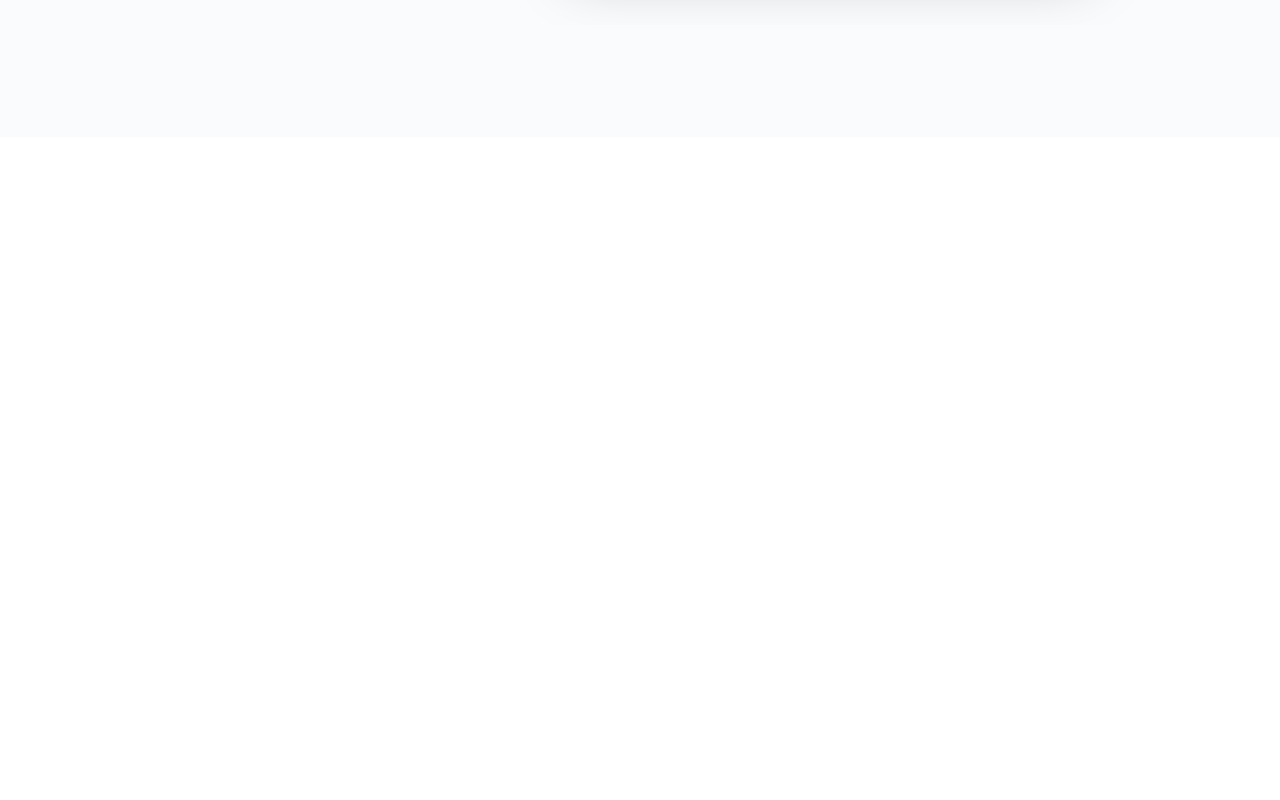
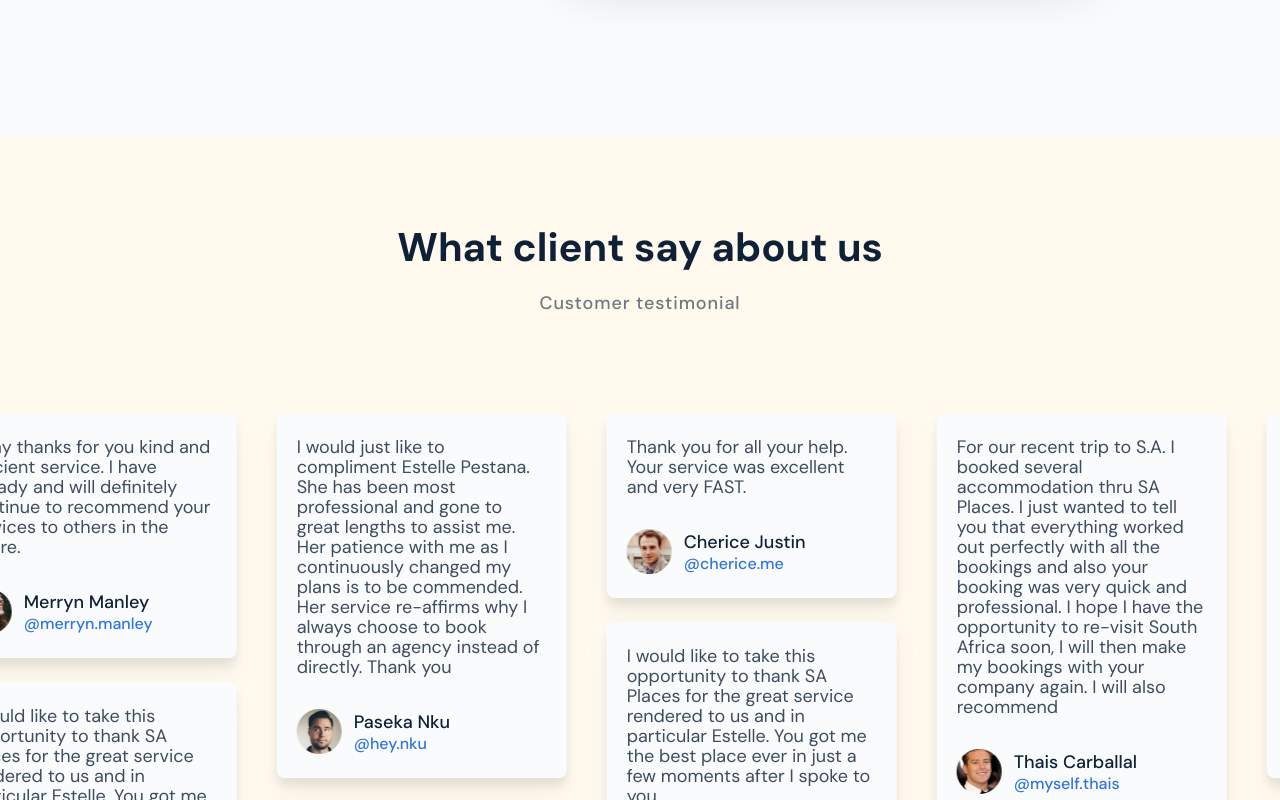
Before and after one commit to KhaledMostafa990/nextjs-agency-website-landing-page, a Next.js app: page / in a window 1280 px wide. Shown: the part 5080-5880 px from the top of the page. Before the commit the page ends 5217 px from the top, so only its background shows below. Built offline with nearby package versions, Linux system fonts and the light colour scheme.

Commit message:
complete inifnite slider use swiper.js for testimonials section

```diff
--- /dev/null
+++ b/components/Testomonials.js
@@ -0,0 +1,89 @@
+import React from 'react';
+import 'swiper/css';
+import { Swiper, SwiperSlide } from 'swiper/react';
+export default function Testomonials({ testimonials }) {
+  return (
+    <section className='col-span-12 container h-full py-20 bg-primary-base/10'>
+      <div className='col-span-12 flex flex-col gap-16 items-center justify-center'>
+        <div className='flex flex-col gap-3 items-center'>
+          <h3 className='text-xl sm:text-2xl md:text-3xl xl:text-4xl text-heading-base text-center font-bold'>
+            What client say about us
+          </h3>
+          <p className='text-heading-base/60 text-center font-medium tracking-wider leading-7 text-xs  lg:text-lg'>
+            Customer testimonial
+          </p>
+        </div>
+        {/* Testimonials Slides */}
+        <div className='w-full h-full'>
+          <Swiper
+            loop={true}
+            centeredSlides={true}
+            grabCursor={true}
+            slidesPerView={1}
+            loopedSlides={12}
+            loopedSlidesLimit={false}
+            loopPreventsSlide={true}
+            draggable={true}
+            breakpoints={{
+              0: {
+                slidesPerView: 1,
+              },
+              640: {
+                slidesPerView: 2,
+              },
+              1280: {
+                slidesPerView: 3,
+              },
+              1600: {
+                slidesPerView: 'auto',
+              },
+            }}
+          >
+            {testimonials.map((testimonial, idx, array) => {
+              const fromLeft = idx;
+              const fromRight = array.length - 1 - idx;
+              return (
+                <SwiperSlide
+                  key={testimonial.id}
+                  className='basis-[max-content]'
+                >
+                  <div
+                    className={
+                      'flex flex-col items-center gap-6 px-5 py-8 justify-evenly h-full'
+                    }
+                  >
+                    <Testimonial data={array[fromLeft]} />
+                    <Testimonial data={array[fromRight]} />
+                  </div>
+                </SwiperSlide>
+              );
+            })}
+          </Swiper>
+        </div>
+      </div>
+    </section>
+  );
+}
+function Testimonial({ data }) {
+  return (
+    <div className='bg-background-secondary min-h-fit min-w-fit max-w-[290px] py-6 px-5 flex flex-col gap-6 md:gap-8 rounded-lg drop-shadow-xl '>
+      <p className='text-heading-base/80 text-start font-light leading-5 text-xs  lg:text-lg max-w-md md:max-w-lg select-none'>
+        {data.text}
+      </p>
+
+      <div className='flex gap-3 select-none'>
+        <div>
+          <img src={data.avatar} alt={data.name} />
+        </div>
+        <h3>
+          <span className='text-heading-base xl:text-lg font-medium'>
+            {data.name}
+          </span>
+          <span className='block text-link text-xs md:text-base font-medium'>
+            {data.username}
+          </span>
+        </h3>
+      </div>
+    </div>
+  );
+}
--- a/package.json
+++ b/package.json
@@ -12,7 +12,8 @@
     "next": "12.3.1",
     "react": "18.2.0",
     "react-dom": "18.2.0",
-    "sharp": "^0.31.1"
+    "sharp": "^0.31.1",
+    "swiper": "^8.4.2"
   },
   "devDependencies": {
     "@tailwindcss/aspect-ratio": "^0.4.2",
--- a/pages/index.js
+++ b/pages/index.js
@@ -4,6 +4,7 @@ import FeaturesQualitySection from '../components/FeaturesQualitySection';
 import Hero from '../components/Hero';
 import Pricing from '../components/Pricing';
 import SupportSection from '../components/SupportSection';
+import Testomonials from '../components/Testomonials';
 
 export default function Home({ data }) {
   return (
@@ -17,6 +18,8 @@ export default function Home({ data }) {
       <CoreFeatureSection accordionData={data.accordion} />
       <FeaturesQualitySection featureQuality={data.featureQulity} />
       <Pricing pricing={data.pricing} />
+
+      <Testomonials testimonials={data.testimonials} />
     </>
   );
 }
@@ -187,6 +190,92 @@ export async function getStaticProps() {
         },
       ],
     },
+    testimonials: [
+      {
+        id: 1,
+        avatar: '../images/testimonials/1.png',
+        name: 'Veona Watson',
+        username: '@hi.veona',
+        text: `I would just like to compliment Estelle Pestana. She has been most professional and gone to great lengths to assist me. Her patience with me as I continuously changed my plans is to be commended. Her service re-affirms why I always choose to book through an agency instead of directly. Thank you`,
+      },
+      {
+        id: 2,
+        avatar: '../images/testimonials/2.png',
+        name: 'Minnie Horn',
+        username: '@hello.mimmie',
+        text: `I would like to take this opportunity to thank SA Places for the great service rendered to us and in particular Estelle. You got me the best place ever in just a few moments after I spoke to you.`,
+      },
+      {
+        id: 3,
+        avatar: '../images/testimonials/3.png',
+        name: 'Merryn Manley',
+        username: '@merryn.manley',
+        text: `Many thanks for you kind and efficient service. I have already and will definitely continue to recommend your services to others in the future.`,
+      },
+      {
+        id: 4,
+        avatar: '../images/testimonials/4.png',
+        name: 'Paseka Nku',
+        username: '@hey.nku',
+        text: `I would just like to compliment Estelle Pestana. She has been most professional and gone to great lengths to assist me. Her patience with me as I continuously changed my plans is to be commended. Her service re-affirms why I always choose to book through an agency instead of directly. Thank you`,
+      },
+      {
+        id: 5,
+        avatar: '../images/testimonials/5.png',
+        name: 'Cherice Justin',
+        username: '@cherice.me',
+        text: `Thank you for all your help. Your service was excellent and very FAST.`,
+      },
+      {
+        id: 6,
+        avatar: '../images/testimonials/6.png',
+        name: 'Thais Carballal',
+        username: '@myself.thais',
+        text: `For our recent trip to S.A. I booked several accommodation thru SA Places. I just wanted to tell you that everything worked out perfectly with all the bookings and also your booking was very quick and professional. I hope I have the opportunity to re-visit South Africa soon, I will then make my bookings with your company again. I will also recommend`,
+      },
+      {
+        id: 7,
+        avatar: '../images/testimonials/7.png',
+        name: 'Veona Watson',
+        username: '@hi.veona',
+        text: `I would just like to compliment Estelle Pestana. She has been most professional and gone to great lengths to assist me. Her patience with me as I continuously changed my plans is to be commended. Her service re-affirms why I always choose to book through an agency instead of directly. Thank you`,
+      },
+      {
+        id: 8,
+        avatar: '../images/testimonials/8.png',
+        name: 'Minnie Horn',
+        username: '@hello.mimmie',
+        text: `I would like to take this opportunity to thank SA Places for the great service rendered to us and in particular Estelle. You got me the best place ever in just a few moments after I spoke to you.`,
+      },
+      {
+        id: 9,
+        avatar: '../images/testimonials/1.png',
+        name: 'Veona Watson',
+        username: '@hi.veona',
+        text: `I would just like to compliment Estelle Pestana. She has been most professional and gone to great lengths to assist me. Her patience with me as I continuously changed my plans is to be commended. Her service re-affirms why I always choose to book through an agency instead of directly. Thank you`,
+      },
+      {
+        id: 10,
+        avatar: '../images/testimonials/2.png',
+        name: 'Minnie Horn',
+        username: '@hello.mimmie',
+        text: `I would like to take this opportunity to thank SA Places for the great service rendered to us and in particular Estelle. You got me the best place ever in just a few moments after I spoke to you.`,
+      },
+      {
+        id: 12,
+        avatar: '../images/testimonials/4.png',
+        name: 'Cherice Justin',
+        username: '@cherice.me',
+        text: `Thank you for all your help. Your service was excellent and very FAST.`,
+      },
+      {
+        id: 11,
+        avatar: '../images/testimonials/5.png',
+        name: 'Thais Carballal',
+        username: '@myself.thais',
+        text: `For our recent trip to S.A. I booked several accommodation thru SA Places. I just wanted to tell you that everything worked out perfectly with all the bookings and also your booking was very quick and professional. I hope I have the opportunity to re-visit South Africa soon, I will then make my bookings with your company again. I will also recommend`,
+      },
+    ],
   };
 
   return {
```
Also changed, not shown: 1 other file (tests, documents, lock files or other folders).
